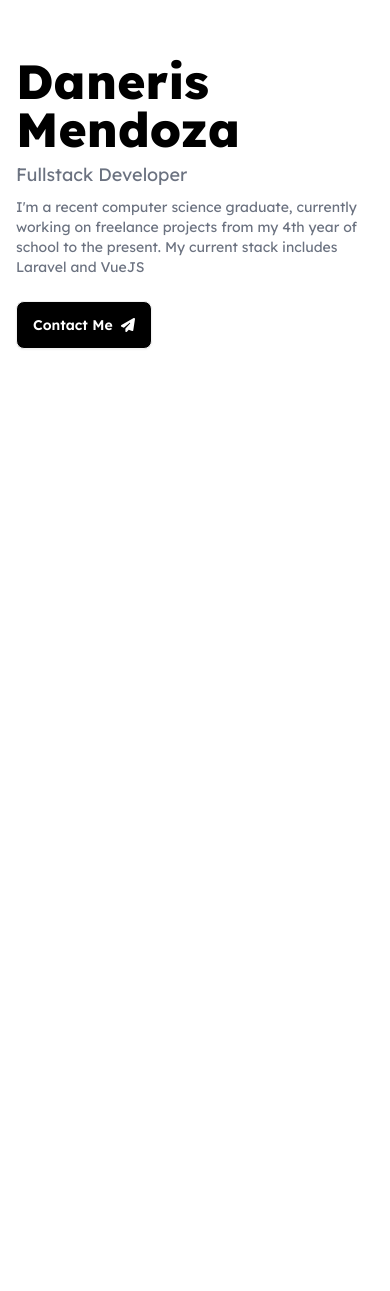
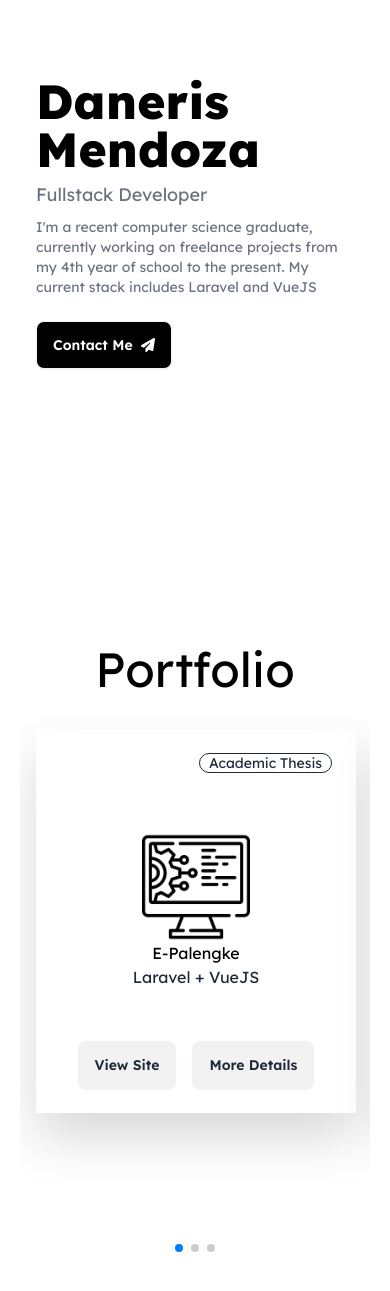
Before and after one commit to DanerisMendoza/portfolio, a Vue app: page / in a window 390 px wide. Shown: the part 219-1510 px from the top of the page. Before the commit the page ends 844 px from the top, so only its background shows below. Built offline with nearby package versions, Linux system fonts and the light colour scheme.

Commit message:
portfolio responsive

```diff
--- a/package.json
+++ b/package.json
@@ -11,6 +11,7 @@
   "dependencies": {
     "@fortawesome/fontawesome-svg-core": "^6.2.0",
     "@fortawesome/vue-fontawesome": "^3.0.1",
+    "swiper": "^11.0.7",
     "vue": "^3.4.21",
     "vue-router": "^4.3.0"
   },
--- a/src/assets/main.scss
+++ b/src/assets/main.scss
@@ -8,3 +8,53 @@
   font-weight: normal;
   font-family: "Lexend Deca";
 }
+
+// F
+.f-gray {
+  color: var(--gray);
+}
+.f-black {
+  color: var(--black);
+}
+.f-blue {
+  color: var(--blue);
+}
+.f-dark-blue {
+  color: var(--dark-blue);
+}
+.f-white {
+  color: var(--white);
+}
+
+// H
+.h-screen-100 {
+  height: 100vh;
+}
+.h-screen-90 {
+  height: 90vh;
+}
+.h-screen-80 {
+  height: 80vh;
+}
+.h-screen-70 {
+  height: 70vh;
+}
+.h-screen-60 {
+  height: 60vh;
+}
+.h-screen-50 {
+  height: 50vh;
+}
+
+
+.left-center {
+  left: 45%;
+}
+
+
+.m-center {
+  margin: 0px auto;
+}
+.m-auto {
+  margin: auto;
+}
--- a/src/components/hero.vue
+++ b/src/components/hero.vue
@@ -1,7 +1,7 @@
 <template>
     <div class="h-screen max-w-7xl flex flex-col justify-center items-center " style="margin: 0px auto;">
         <div class="flex flex-col items-start  lg:h-1/3 lg:w-3/6 m-4">
-            <h2 class="font-extrabold text-5xl mr-12 text-black">
+            <h2 class="font-extrabold text-5xl text-black mr-12">
                 Daneris Mendoza
             </h2>
             <h3 class="text-lg mr-12 text-gray-500 mt-2 mb-2">Fullstack Developer</h3>
--- /dev/null
+++ b/src/components/portfolio.vue
@@ -0,0 +1,87 @@
+<template>
+    <div class="max-w-7xl m-center pb-20">
+        <h2 class="text-5xl text-black text-center mb-6">Portfolio</h2>
+        <swiper :slidesPerView="3" :spaceBetween="0" :centeredSlides="true" :modules="modules"
+            :pagination="{ clickable: true }" :breakpoints="{
+            '200': {
+                slidesPerView: 1,
+            },
+            '600': {
+                slidesPerView: 2,
+            },
+            '768': {
+                slidesPerView: 3,
+            },
+        }">
+            <swiper-slide v-for="(project, key) in recent_projects" :key="key" style="height: 65vh;">
+                <div class="flex flex-col justify-between drop-shadow-2xl bg-white w-80 h-96 p-6 ml-4 mt-3">
+                    <div class="badge badge-outline mb-2 self-end">{{ project.type }}</div>
+                    <div class="flex flex-col items-center text-center">
+                        <img src="../assets/system.png" style="width: 40% " />
+                        <p class="text-2l text-black">{{ project.name }}</p>
+                        <p>{{ project.description }}</p>
+                    </div>
+                    <div class="self-center">
+                        <button class="btn grow mr-2">View Site</button>
+                        <button class="btn grow ml-2">More Details</button>
+                    </div>
+                </div>
+            </swiper-slide>
+        </swiper>
+    </div>
+</template>
+
+<script>
+import { Swiper, SwiperSlide } from "swiper/vue";
+import { Navigation, Pagination, Scrollbar, A11y } from 'swiper/modules';
+import "swiper/css";
+import "swiper/css/pagination";
+
+export default {
+    components: {
+        Swiper,
+        SwiperSlide,
+    },
+
+    setup() {
+        return {
+
+        };
+    },
+
+    data() {
+        return {
+            modules: [Pagination],
+            recent_projects: [
+                {
+                    name: "E-Palengke",
+                    project_link: "https://epalengke.shop/",
+                    project_logo: "../assets/system.png",
+                    description: "Laravel + VueJS",
+                    type: 'Academic Thesis',
+                    class: "project_image",
+                },
+
+                {
+                    name: "Web Based Research Management System",
+                    project_link: "https://epalengke.shop/",
+                    project_logo: "../assets/system.png",
+                    description: "Laravel + VueJS",
+                    type: 'Freelance',
+                    class: "project_image",
+                },
+
+                {
+                    name: "Cloud Based Disaster and Risked Geosptial Management System",
+                    project_link: "https://epalengke.shop/",
+                    project_logo: "../assets/system.png",
+                    description: "Laravel + VueJS",
+                    type: 'Freelance',
+                    class: "project_image",
+                },
+            ],
+        };
+    },
+};
+
+</script>
--- a/src/views/HomeView.vue
+++ b/src/views/HomeView.vue
@@ -1,11 +1,13 @@
 <script setup>
 import hero from '@/components/hero.vue'
+import portfolio from '@/components/portfolio.vue'
 </script>
 
 <template>
   <main>
-    <div >
-      <hero/>
+    <div class="p-5 md:px-20 lg:px-5">
+      <hero />
+      <portfolio />
     </div>
   </main>
 </template>
```
Also changed, not shown: src/assets/system.png (added), 1 other file (tests, documents, lock files or other folders).
